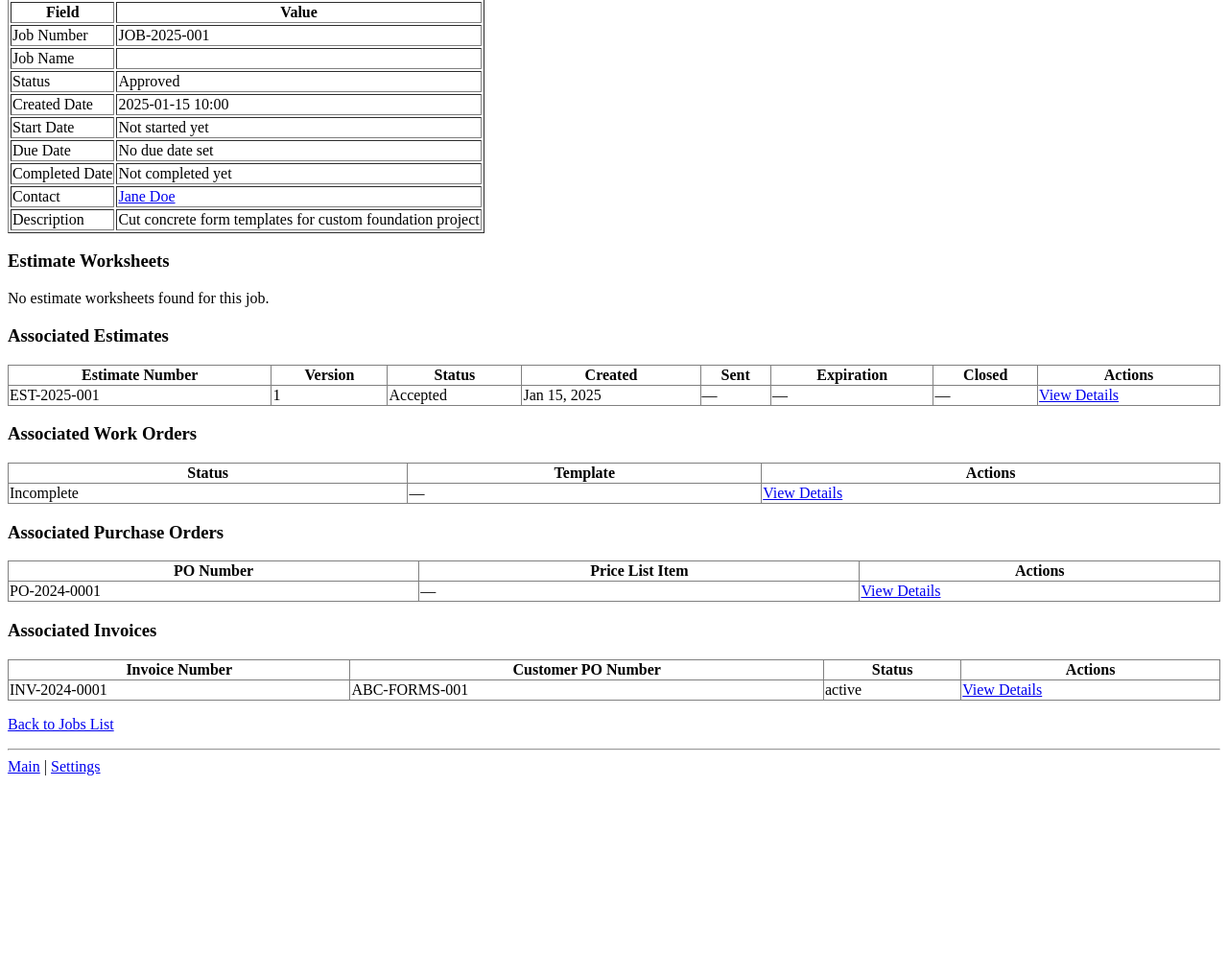
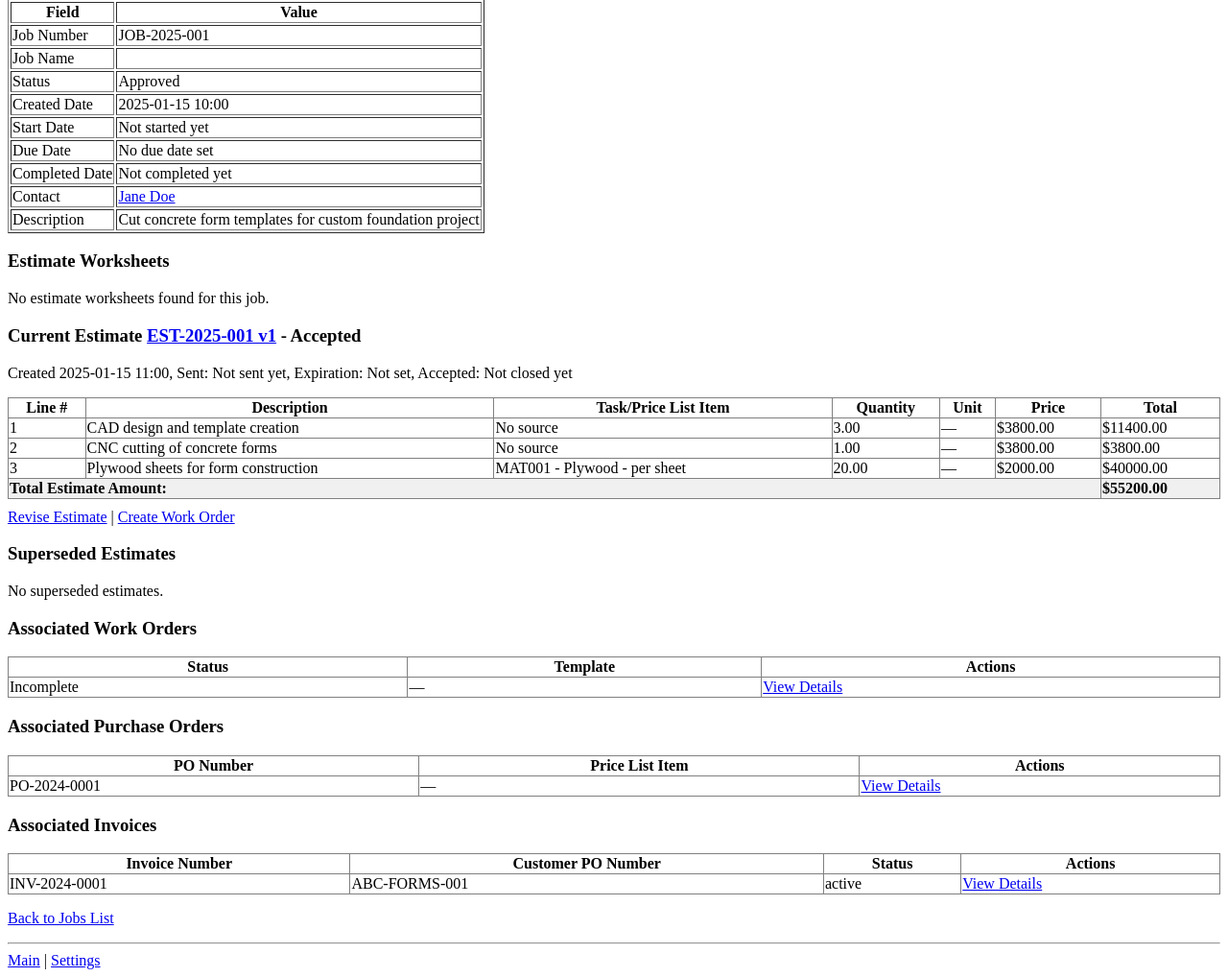
Before and after one commit to alimtiger/Minibini, a Django app: page /jobs/1/ in a window 1280 px wide. Shown: the part 257-1275 px from the top of the page at 96% size. Before the commit the page ends 1065 px from the top, so only its background shows below. Run offline with Django 5.2, Linux system fonts and the light colour scheme; data comes from the database, SQL or seed files in the repository; parts of the project's set-up code (start-up, migrations or seed data) failed here and were passed over.

Commit message:
more estimate detail in job view

```diff
--- a/apps/jobs/views.py
+++ b/apps/jobs/views.py
@@ -19,14 +19,31 @@ def job_list(request):
 
 def job_detail(request, job_id):
     job = get_object_or_404(Job, job_id=job_id)
-    estimates = Estimate.objects.filter(job=job).order_by('-created_date')
+
+    # Get current estimate (highest version, non-superseded)
+    current_estimate = Estimate.objects.filter(job=job).exclude(status='superseded').order_by('-version').first()
+
+    # Get superseded estimates
+    superseded_estimates = Estimate.objects.filter(job=job, status='superseded').order_by('-version')
+
+    # If there's a current estimate, get its line items and total
+    current_estimate_line_items = []
+    current_estimate_total = 0
+    if current_estimate:
+        current_estimate_line_items = EstimateLineItem.objects.filter(estimate=current_estimate).order_by('line_item_id')
+        current_estimate_total = sum(item.total_amount for item in current_estimate_line_items)
+
     work_orders = WorkOrder.objects.filter(job=job).order_by('-work_order_id')
     worksheets = EstWorksheet.objects.filter(job=job).order_by('-created_date')
     purchase_orders = PurchaseOrder.objects.filter(job=job).order_by('-po_id')
     invoices = Invoice.objects.filter(job=job).order_by('-invoice_id')
+
     return render(request, 'jobs/job_detail.html', {
         'job': job,
-        'estimates': estimates,
+        'current_estimate': current_estimate,
+        'current_estimate_line_items': current_estimate_line_items,
+        'current_estimate_total': current_estimate_total,
+        'superseded_estimates': superseded_estimates,
         'work_orders': work_orders,
         'worksheets': worksheets,
         'purchase_orders': purchase_orders,
--- a/templates/jobs/job_detail.html
+++ b/templates/jobs/job_detail.html
@@ -102,47 +102,108 @@
     <p>No estimate worksheets found for this job.</p>
 {% endif %}
 
-<h3>Associated Estimates</h3>
 
-{% if not estimates %}
+{% if not current_estimate %}
 <p>
     <a href="{% url 'jobs:estimate_create_for_job' job.job_id %}">Create New Estimate</a>
 </p>
+<p>No current estimate found for this job.</p>
+{% else %}
+<h3>Current Estimate <a href="{% url 'jobs:estimate_detail' current_estimate.pk %}">{{ current_estimate.estimate_number }} v{{ current_estimate.version }}</a> -
+    {{current_estimate.get_status_display }}</h3>
+    <p>Created {{ current_estimate.created_date|date:"Y-m-d H:i" }},
+       Sent: {{ current_estimate.sent_date|date:"Y-m-d H:i"|default:"Not sent yet" }},
+       Expiration: {{ current_estimate.expiration_date|date:"Y-m-d H:i"|default:"Not set" }},
+       {{current_estimate.get_status_display }}: {{ current_estimate.closed_date|date:"Y-m-d H:i"|default:"Not closed yet" }}
+    </p>
+
+    {% if current_estimate_line_items %}
+        <table border="1" style="border-collapse: collapse; width: 100%; margin-top: 10px;">
+            <thead>
+                <tr>
+                    <th>Line #</th>
+                    <th>Description</th>
+                    <th>Task/Price List Item</th>
+                    <th>Quantity</th>
+                    <th>Unit</th>
+                    <th>Price</th>
+                    <th>Total</th>
+                </tr>
+            </thead>
+            <tbody>
+                {% for item in current_estimate_line_items %}
+                <tr>
+                    <td>{{ item.line_number|default:item.line_number }}</td>
+                    <td>{{ item.description|default:"No description" }}</td>
+                    <td>
+                        {% if item.task %}
+                            Task: {{ item.task.name }}
+                        {% elif item.price_list_item %}
+                            {{ item.price_list_item.code }} - {{ item.price_list_item.description|truncatewords:5 }}
+                        {% else %}
+                            No source
+                        {% endif %}
+                    </td>
+                    <td>{{ item.qty }}</td>
+                    <td>{{ item.unit_parts_labor|default:"—" }}</td>
+                    <td>${{ item.price_currency|floatformat:2 }}</td>
+                    <td>${{ item.total_amount|floatformat:2 }}</td>
+                </tr>
+                {% endfor %}
+            </tbody>
+            <tfoot>
+                <tr style="background-color: #f0f0f0; font-weight: bold;">
+                    <td colspan="6">Total Estimate Amount:</td>
+                    <td>${{ current_estimate_total|floatformat:2 }}</td>
+                </tr>
+            </tfoot>
+        </table>
+    {% else %}
+        <p>No line items found for this estimate.</p>
+    {% endif %}
+
+    <p style="margin-top: 10px;">
+        {% if current_estimate.status == 'draft' %}
+            <a href="{% url 'jobs:estimate_add_line_item' current_estimate.estimate_id %}">Add Line Item</a>
+        {% endif %}
+        {% if current_estimate.status != 'draft' %}
+            <a href="{% url 'jobs:estimate_revise' current_estimate.estimate_id %}">Revise Estimate</a>
+        {% endif %}
+        {% if current_estimate.status == 'accepted' %}
+            {% if current_estimate.status != 'draft' %} | {% endif %}
+            <a href="{% url 'jobs:work_order_create_from_estimate' current_estimate.estimate_id %}">Create Work Order</a>
+        {% endif %}
+    </p>
 {% endif %}
 
-{% if estimates %}
+<h3>Superseded Estimates</h3>
+{% if superseded_estimates %}
     <table border="1" style="border-collapse: collapse; width: 100%; margin-top: 10px;">
         <thead>
             <tr>
                 <th>Estimate Number</th>
-                <th>Version</th>
                 <th>Status</th>
                 <th>Created</th>
                 <th>Sent</th>
                 <th>Expiration</th>
                 <th>Closed</th>
-                <th>Actions</th>
             </tr>
         </thead>
         <tbody>
-            {% for estimate in estimates %}
+            {% for estimate in superseded_estimates %}
             <tr>
-                <td>{{ estimate.estimate_number }}</td>
-                <td>{{ estimate.version }}</td>
+                <td><a href="{% url 'jobs:estimate_detail' estimate.pk %}">{{ estimate.estimate_number }} v{{ estimate.version }}</a></td>
                 <td>{{ estimate.get_status_display }}</td>
                 <td>{{ estimate.created_date|date:"M d, Y" }}</td>
                 <td>{{ estimate.sent_date|date:"M d, Y"|default:"—" }}</td>
                 <td>{{ estimate.expiration_date|date:"M d, Y"|default:"—" }}</td>
                 <td>{{ estimate.closed_date|date:"M d, Y"|default:"—" }}</td>
-                <td>
-                    <a href="{% url 'jobs:estimate_detail' estimate.pk %}">View Details</a>
-                </td>
             </tr>
             {% endfor %}
         </tbody>
     </table>
 {% else %}
-    <p>No estimates found for this job.</p>
+    <p>No superseded estimates.</p>
 {% endif %}
 
 <h3>Associated Work Orders</h3>
```
